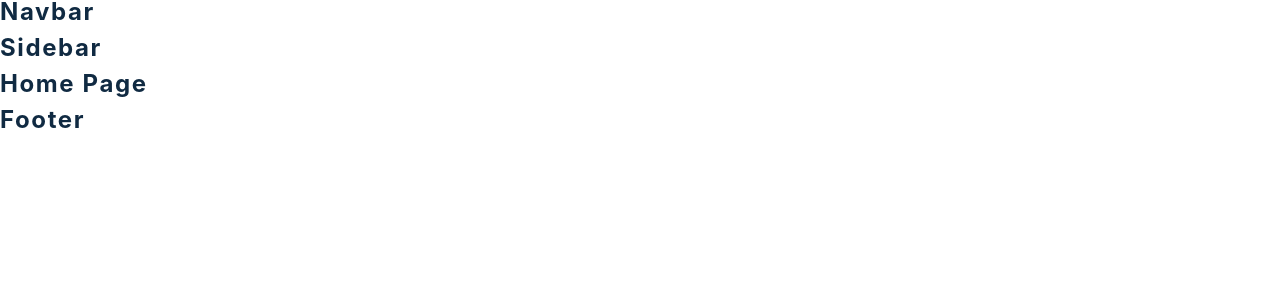
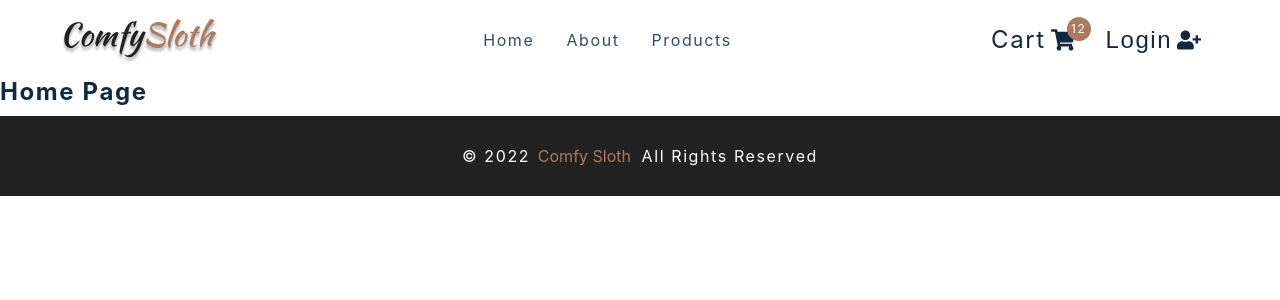
Before and after one commit to tjazzvibe/sloth-react-tutorial, a React (Create React App) app: page / in a window 1280 px wide. Shown: the top 300 px of the page. Built offline with nearby package versions, Linux system fonts and the light colour scheme; the HTML template or start-up script is replaced by a standard one.

Commit message:
working on side bar

```diff
--- a/src/components/CartButtons.js
+++ b/src/components/CartButtons.js
@@ -1,14 +1,27 @@
-import React from 'react'
-import { FaShoppingCart, FaUserMinus, FaUserPlus } from 'react-icons/fa'
-import { Link } from 'react-router-dom'
-import styled from 'styled-components'
-import { useProductsContext } from '../context/products_context'
-import { useCartContext } from '../context/cart_context'
-import { useUserContext } from '../context/user_context'
+import React from 'react';
+import { FaShoppingCart, FaUserMinus, FaUserPlus } from 'react-icons/fa';
+import { Link } from 'react-router-dom';
+import styled from 'styled-components';
+import { useProductsContext } from '../context/products_context';
+import { useCartContext } from '../context/cart_context';
+import { useUserContext } from '../context/user_context';
 
 const CartButtons = () => {
-  return <h4>cart buttons </h4>
-}
+  return (
+    <Wrapper className="cart-btn-wrapper">
+      <Link to="/cart" className="cart-btn">
+        Cart
+        <span className="cart-container">
+          <FaShoppingCart />
+          <span className="cart-value">12</span>
+        </span>
+      </Link>
+      <button type="button" className="auth-btn">
+        Login <FaUserPlus />
+      </button>
+    </Wrapper>
+  );
+};
 
 const Wrapper = styled.div`
   display: grid;
@@ -62,5 +75,5 @@
       margin-left: 5px;
     }
   }
-`
-export default CartButtons
+`;
+export default CartButtons;
--- a/src/components/Footer.js
+++ b/src/components/Footer.js
@@ -1,8 +1,14 @@
-import React from 'react'
-import styled from 'styled-components'
+import React from 'react';
+import styled from 'styled-components';
 const Footer = () => {
-  return <h4>footer</h4>
-}
+  return (
+    <Wrapper>
+      <h5>&copy; {new Date().getFullYear()}&nbsp;</h5>
+      <span>Comfy Sloth &nbsp;</span>
+      <h5> All Rights Reserved</h5>
+    </Wrapper>
+  );
+};
 
 const Wrapper = styled.footer`
   height: 5rem;
@@ -26,6 +32,6 @@
   @media (min-width: 776px) {
     flex-direction: row;
   }
-`
+`;
 
-export default Footer
+export default Footer;
--- a/src/components/Navbar.js
+++ b/src/components/Navbar.js
@@ -1,16 +1,40 @@
-import React from 'react'
-import styled from 'styled-components'
-import logo from '../assets/logo.svg'
-import { FaBars } from 'react-icons/fa'
-import { Link } from 'react-router-dom'
-import { links } from '../utils/constants'
-import CartButtons from './CartButtons'
-import { useProductsContext } from '../context/products_context'
-import { useUserContext } from '../context/user_context'
+import React from 'react';
+import styled from 'styled-components';
+import logo from '../assets/logo.svg';
+import { FaBars } from 'react-icons/fa';
+import { Link } from 'react-router-dom';
+import { links } from '../utils/constants';
+import CartButtons from './CartButtons';
+import { useProductsContext } from '../context/products_context';
+import { useUserContext } from '../context/user_context';
 
 const Nav = () => {
-  return <h4>navbar</h4>
-}
+  return (
+    <NavContainer>
+      <div className="nav-center">
+        <div className="nav-header">
+          <Link to="/">
+            <img src={logo} alt="Comfy sloth" />
+          </Link>
+          <button type="button" className="nav-toggle">
+            <FaBars />
+          </button>
+        </div>
+        <ul className="nav-links">
+          {links.map((link) => {
+            const { id, text, url } = link;
+            return (
+              <li key={id}>
+                <Link to={url}>{text}</Link>
+              </li>
+            );
+          })}
+        </ul>
+        <CartButtons />
+      </div>
+    </NavContainer>
+  );
+};
 
 const NavContainer = styled.nav`
   height: 5rem;
@@ -77,6 +101,6 @@
       display: grid;
     }
   }
-`
+`;
 
-export default Nav
+export default Nav;
--- a/src/components/Sidebar.js
+++ b/src/components/Sidebar.js
@@ -1,16 +1,41 @@
-import React from 'react'
-import logo from '../assets/logo.svg'
-import { Link } from 'react-router-dom'
-import { useProductsContext } from '../context/products_context'
-import { FaTimes } from 'react-icons/fa'
-import { links } from '../utils/constants'
-import styled from 'styled-components'
-import CartButtons from './CartButtons'
-import { useUserContext } from '../context/user_context'
+import React from 'react';
+import logo from '../assets/logo.svg';
+import { Link } from 'react-router-dom';
+import { useProductsContext } from '../context/products_context';
+import { FaTimes } from 'react-icons/fa';
+import { links } from '../utils/constants';
+import styled from 'styled-components';
+import CartButtons from './CartButtons';
+import { useUserContext } from '../context/user_context';
 
 const Sidebar = () => {
-  return <h4>sidebar</h4>
-}
+  const isOpen = false;
+  return (
+    <SidebarContainer>
+      <aside className={`${isOpen ? 'sidebar show-sidebar' : 'sidebar'}`}>
+        <div className="sidebar-header">
+          <img src={logo} className="logo" alt="Comfy Sloth" />
+          <button type="button" className="close-btn">
+            <FaTimes />
+          </button>
+        </div>
+        <ul className="links">
+          {links.map(({ id, text, url }) => {
+            return (
+              <li key={id}>
+                <Link to={url}>{text}</Link>
+              </li>
+            );
+          })}
+          <li>
+            <Link to="/checkout">checkout</Link>
+          </li>
+        </ul>
+        <CartButtons />
+      </aside>
+    </SidebarContainer>
+  );
+};
 
 const SidebarContainer = styled.div`
   text-align: center;
@@ -81,6 +106,6 @@
       display: none;
     }
   }
-`
+`;
 
-export default Sidebar
+export default Sidebar;
```
Also changed, not shown: src/components/Filters.js (+9 -9 lines).
